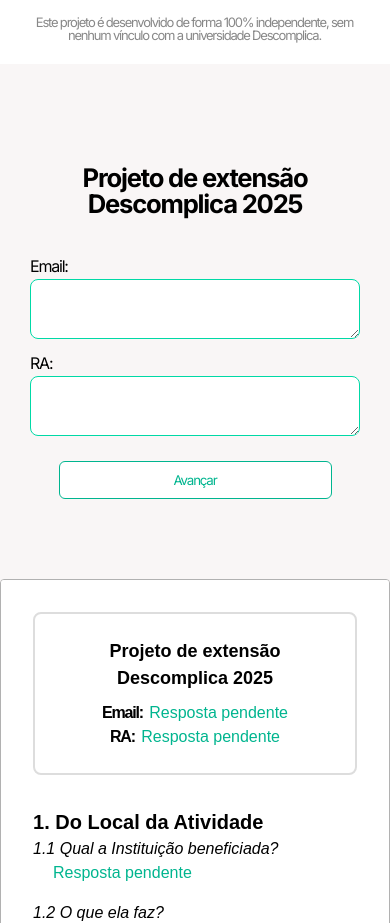
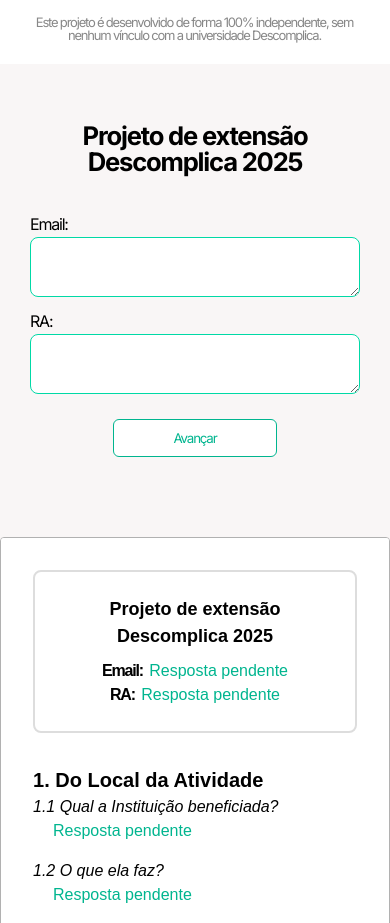
Before and after one commit to Caiorossi00/Gerador-Pex, a React (Vite) app: page / in a window 390 px wide. Shown: the part 780-1703 px from the top of the page. Built offline with nearby package versions, Linux system fonts and the light colour scheme.

Commit message:
correções responsividade formwizard

```diff
--- a/src/styles/FormWizard.scss
+++ b/src/styles/FormWizard.scss
@@ -72,8 +72,8 @@
   .form-wizard {
     max-width: 100%;
     min-width: unset;
-    padding: 0 15px;
     align-items: center;
+    margin-top: -3vh;
 
     h2 {
       font-size: 1.6em;
@@ -103,7 +103,6 @@
 
     button {
       width: 100%;
-      min-width: 70vw;
     }
   }
 }
```
